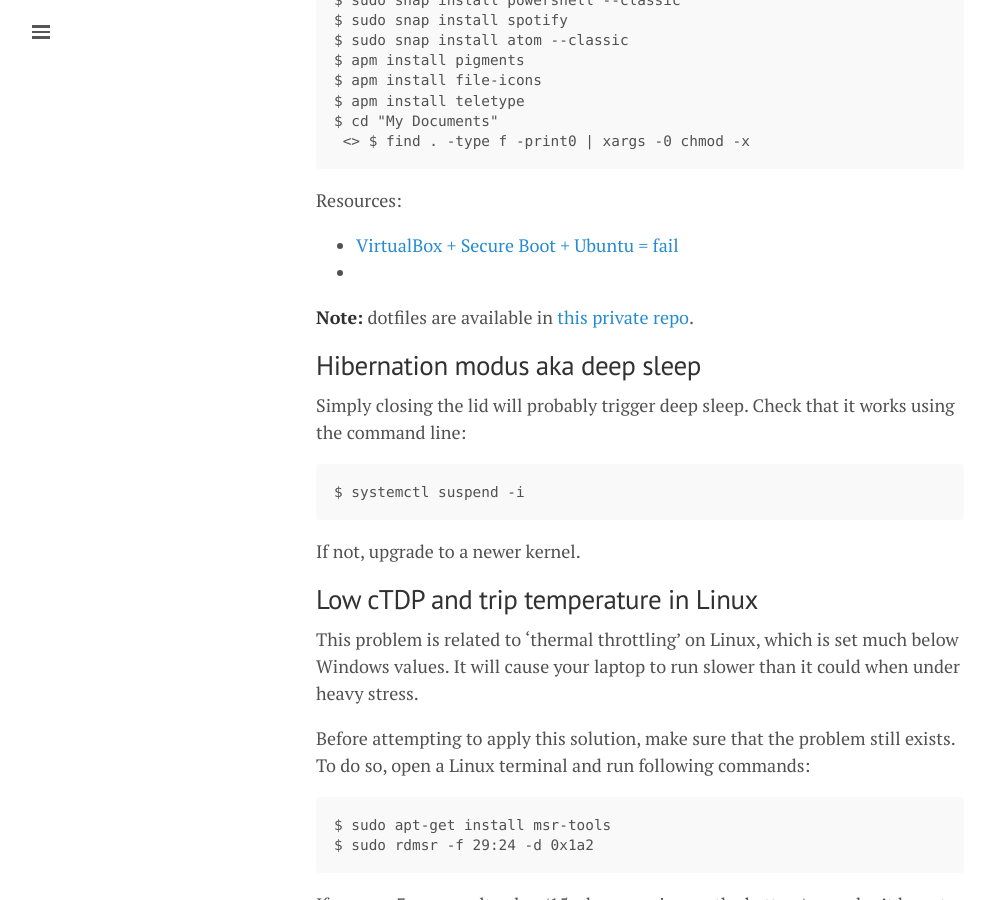
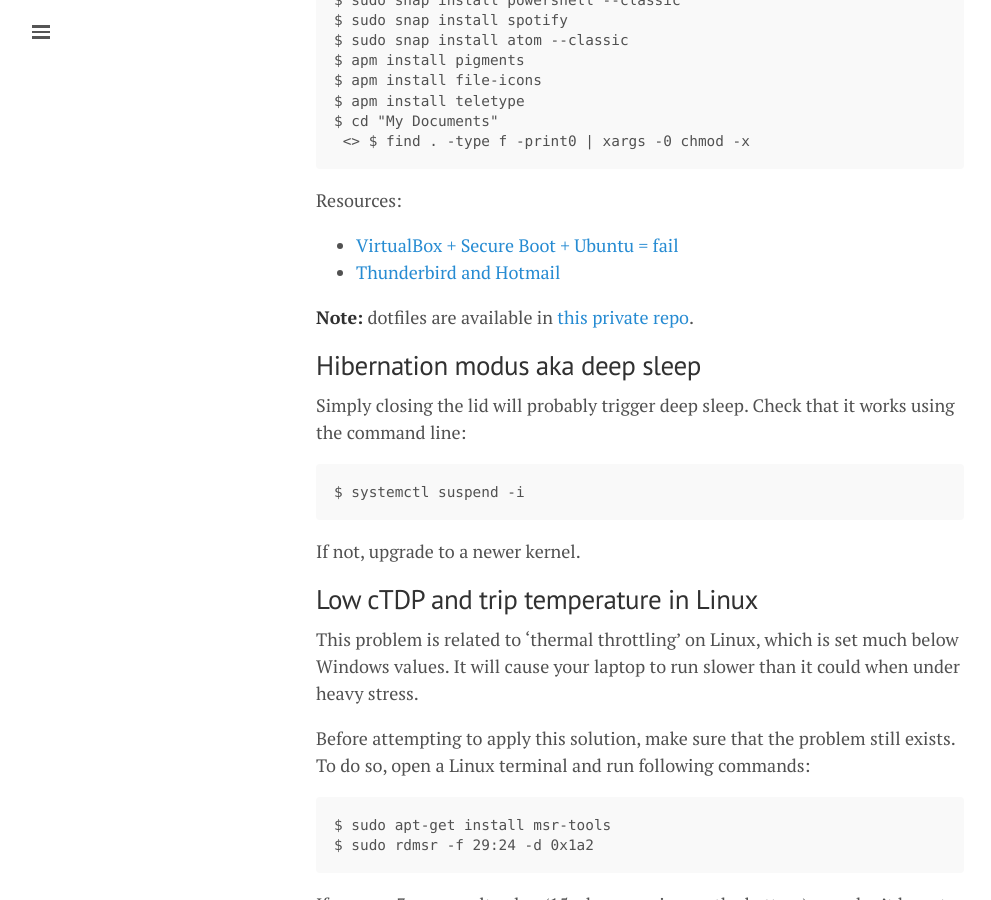
Before and after one commit to lgeurts/lgeurts.github.io, a Jekyll site: the page built from _posts/2021-10-15-ubuntu-setup-notes-for-x1-carbon-gen8.md, in a window 1280 px wide and 900 px high, scrolled down 2470 px. Shown: the whole window, without its empty margins (0-991 px from the left). Built offline with Jekyll 4.4.1, drawn with Linux system fonts in a browser that asks for light colours; nearby versions of some CDN libraries; comment, search, counter and statistics services are not loaded.

Commit message:
Update 2021-10-15-ubuntu-setup-notes-for-x1-carbon-gen8.md

````diff
--- a/_posts/2021-10-15-ubuntu-setup-notes-for-x1-carbon-gen8.md
+++ b/_posts/2021-10-15-ubuntu-setup-notes-for-x1-carbon-gen8.md
@@ -90,7 +90,7 @@ $ cd "My Documents"
 ```
 Resources:
 - [VirtualBox + Secure Boot + Ubuntu = fail](https://stegard.net/2016/10/virtualbox-secure-boot-ubuntu-fail/)
--
+- [Thunderbird and Hotmail](https://support.mozilla.org/en-US/kb/thunderbird-and-hotmail)
 
 **Note:** dotfiles are available in [this private repo](https://github.com/lgeurts/ubuntu-20.x-dotfiles).
 
````
